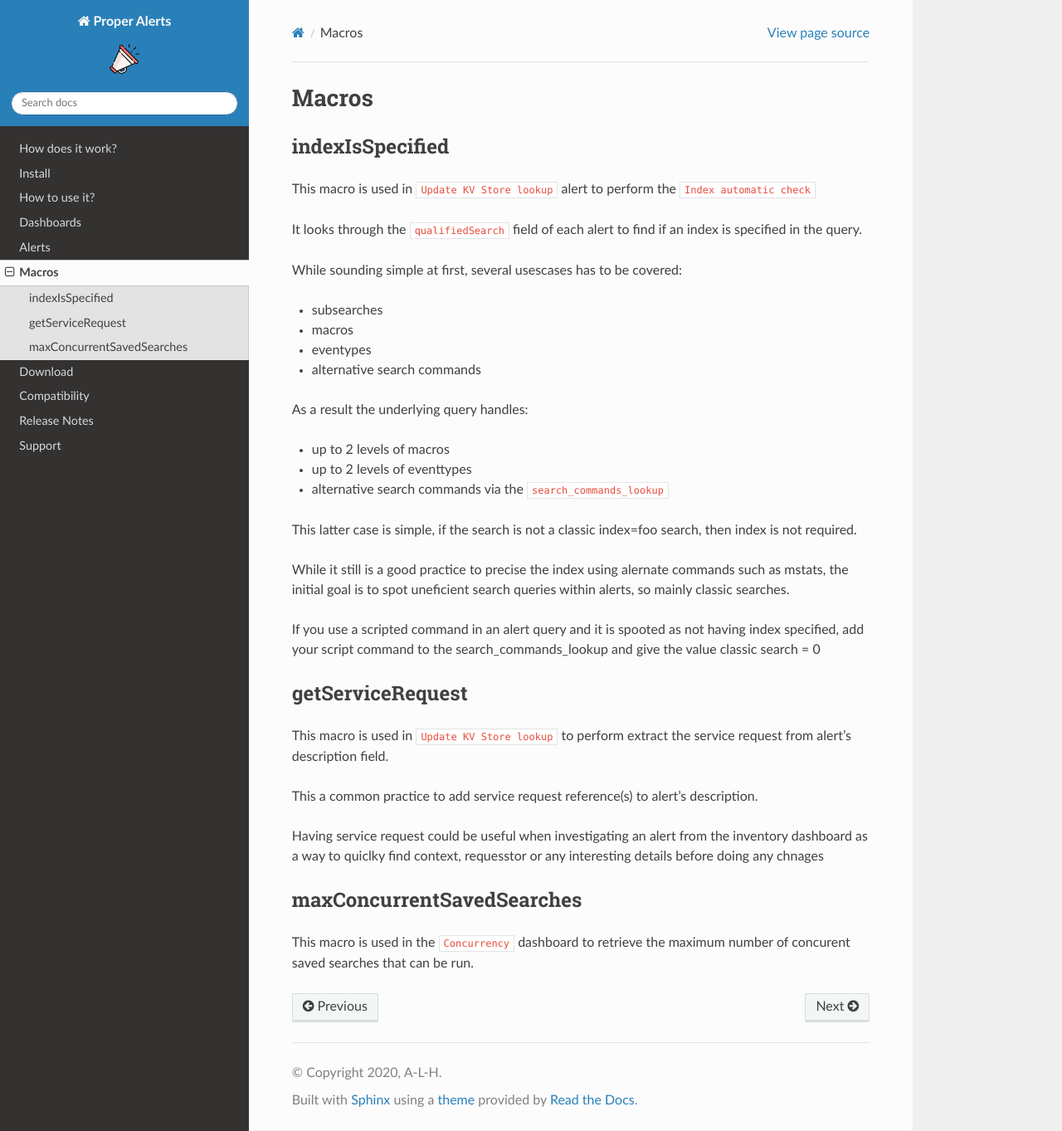
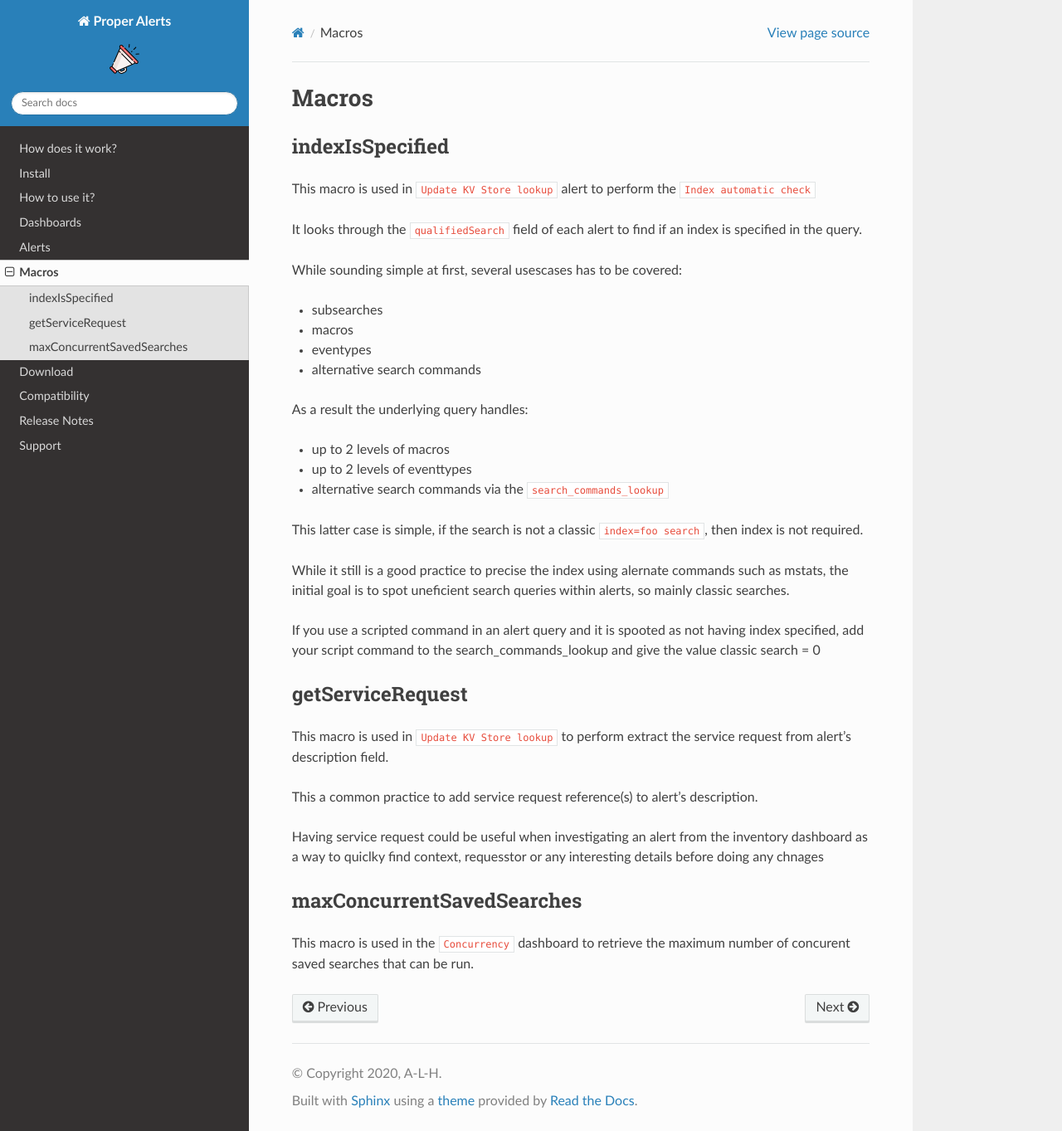
Before and after one commit to a-l-h/splunk-app-proper-alerts, a Sphinx documentation site: the page built from doc/macros.rst, in a window 1280 px wide and 1363 px high. Shown: the whole window at 83% size. Built offline with Sphinx 7.4.7 and the Read the Docs theme 2.0.0, drawn with Linux system fonts in a browser that asks for light colours; cross-references to code outside the pages are shown as plain code.

```diff
--- a/doc/macros.rst
+++ b/doc/macros.rst
@@ -21,7 +21,7 @@ As a result the underlying query handles:
 + up to 2 levels of eventtypes
 + alternative search commands via the ``search_commands_lookup``
 
-This latter case is simple, if the search is not a classic index=foo search, then index is not required.
+This latter case is simple, if the search is not a classic ``index=foo search``, then index is not required.
 
 While it still is a good practice to precise the index using alernate commands such as mstats, the initial goal is to spot uneficient search queries within alerts, so mainly classic searches.
 
```
